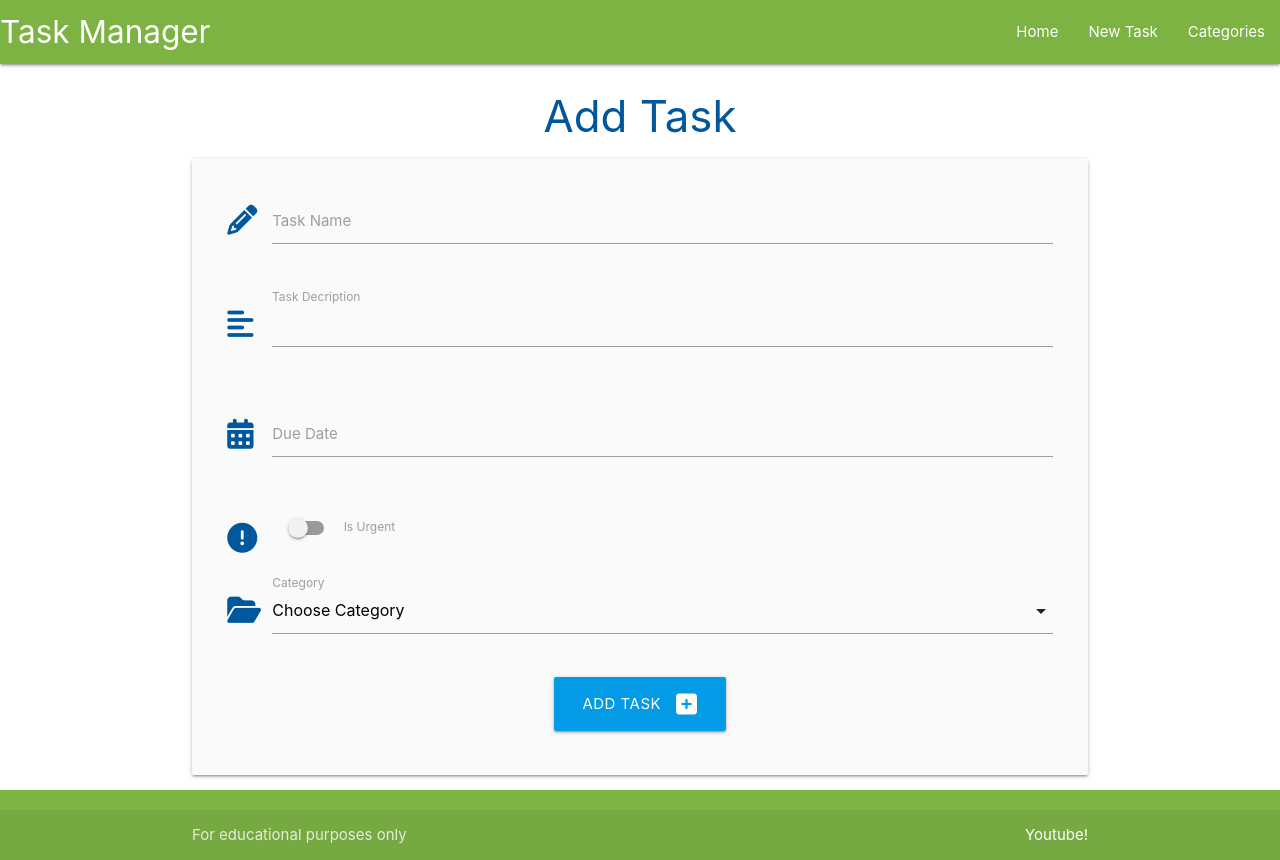
After one commit to ClaraR93/dms-tasks-walkthrough, a Flask app: page /add_task in a window 1280 px wide. The commit adds this page. Run offline with Flask 3, Linux system fonts and the light colour scheme.

Commit message:
Add task handler

```diff
--- a/taskmanager/routes.py
+++ b/taskmanager/routes.py
@@ -33,3 +33,29 @@ def edit_category(category_id):
         db.session.commit()
         return redirect(url_for("categories"))
     return render_template("edit_category.html", category=category)
+
+
+@app.route("/delete_category/<int:category_id>")
+def delete_category(category_id):
+    category = Category.query.get_or_404(category_id)
+    db.session.delete(category)
+    db.session.commit()
+    return redirect(url_for("categories"))
+
+
+@app.route("/add_task", methods=["GET", "POST"])
+def add_task():
+    categories = list(Category.query.order_by(Category.category_name).all())
+    if request.method == "POST":
+        task = Task(
+            task_name=request.form.get("task_name"),
+            task_description=request.form.get("task_description"),
+            is_urgent=bool(True if request.form.get("is_urgent") else False),
+            due_date=request.form.get("due_date"),
+            category_id=request.form.get("category_id")
+        )
+        db.session.add(task)
+        db.session.commit()
+        return redirect(url_for("home"))
+
+    return render_template("add_task.html", categories=categories)
--- a/taskmanager/static/js/script.js
+++ b/taskmanager/static/js/script.js
@@ -1,4 +1,13 @@
 document.addEventListener('DOMContentLoaded', function () {
     let sidenav = document.querySelectorAll('.sidenav');
     M.Sidenav.init(sidenav);
+
+    let datepicker = document.querySelectorAll(".datepicker");
+    M.Datepicker.init(datepicker, {
+        format: "dd mmmm, yyyy",
+        i18n: { done: "Select" }
+    });
+
+    let selects = document.querySelectorAll('select');
+    M.FormSelect.init(selects);
 });
--- /dev/null
+++ b/taskmanager/templates/add_task.html
@@ -0,0 +1,95 @@
+{% extends "base.html" %} {% block content %}
+
+<h3 class="light-blue-text text-darken-4 center-align">Add Task</h3>
+
+<div class="row card-panel grey lighten-5">
+  <form class="col s12" method="POST" action="{{ url_for('add_task') }}">
+    <!--Task name-->
+    <div class="row">
+      <div class="input-field col s12">
+        <i class="fas fa-pencil-alt prefix light-blue-text text-darken-4"></i>
+        <input
+          id="task_name"
+          name="task_name"
+          minlength="5"
+          maxlength="50"
+          type="text"
+          class="validate"
+          required
+        />
+        <label for="task_name">Task Name</label>
+      </div>
+    </div>
+    <!--Task description-->
+    <div class="row">
+      <div class="input-field col s12">
+        <i class="fas fa-align-left prefix light-blue-text text-darken-4"></i>
+        <textarea
+          id="task_description"
+          name="task_description"
+          minlength="5"
+          maxlength="200"
+          type="text"
+          class="materialize-textarea validate"
+          required
+        >
+        </textarea>
+        <label for="task_description">Task Decription</label>
+      </div>
+    </div>
+    <!--Due date-->
+    <div class="row">
+      <div class="input-field col s12">
+        <i class="fas fa-calendar-alt prefix light-blue-text text-darken-4"></i>
+        <input
+          id="due_date"
+          name="due_date"
+          type="text"
+          class="datepicker validate"
+          required
+        />
+        <label for="due_date">Due Date</label>
+      </div>
+    </div>
+    <!--is urgent-->
+    <div class="row">
+      <div class="input-field col s12">
+        <div class="switch">
+          <i
+            class="fas fa-exclamation-circle prefix light-blue-text text-darken-4"
+          ></i>
+          <label for="is_urgent">
+            <input id="is_urgent" name="is_urgent" type="checkbox" />
+            <span class="lever"></span>
+            Is Urgent
+          </label>
+        </div>
+      </div>
+    </div>
+    <!--Category_id-->
+    <div class="row">
+      <div class="input-field col s12">
+        <i class="fas fa-folder-open prefix light-blue-text text-darken-4"></i>
+        <select id="cateogry_id" name="category_id" class="validate" required>
+          <option value="" disable selected>Choose Category</option>
+          {% for category in categories %}
+          <option value="{{ category.id }}">
+            {{ category.category_name }}
+          </option>
+          {% endfor %}
+        </select>
+        <label for="category_id">Category</label>
+      </div>
+    </div>
+    <!--Submit name-->
+    <div class="row">
+      <div class="col s12 center-align">
+        <button type="submit" class="btn-large light-blue darken-1">
+          Add Task <i class="fas fa-plus-square right"></i>
+        </button>
+      </div>
+    </div>
+  </form>
+</div>
+
+{% endblock %}
--- a/taskmanager/templates/base.html
+++ b/taskmanager/templates/base.html
@@ -34,7 +34,7 @@
           ></a>
           <ul class="right hide-on-med-and-down">
             <li><a href="{{ url_for('home') }}">Home</a></li>
-            <li><a href="">New Task</a></li>
+            <li><a href="{{ url_for('add_task') }}">New Task</a></li>
             <li><a href="{{ url_for('categories') }}">Categories</a></li>
           </ul>
         </div>
@@ -43,7 +43,7 @@
       <!-- mobile -->
       <ul class="sidenav" id="mobile-demo">
         <li><a href="{{ url_for('home') }}">Home</a></li>
-        <li><a href="">New Task</a></li>
+        <li><a href="{{ url_for('add_task') }}">New Task</a></li>
         <li><a href="{{ url_for('categories') }}">Categories</a></li>
       </ul>
     </header>
```
Also changed, not shown: taskmanager/templates/categories.html (+10 -2 lines), taskmanager/templates/tasks.html (+8 -0 lines).
